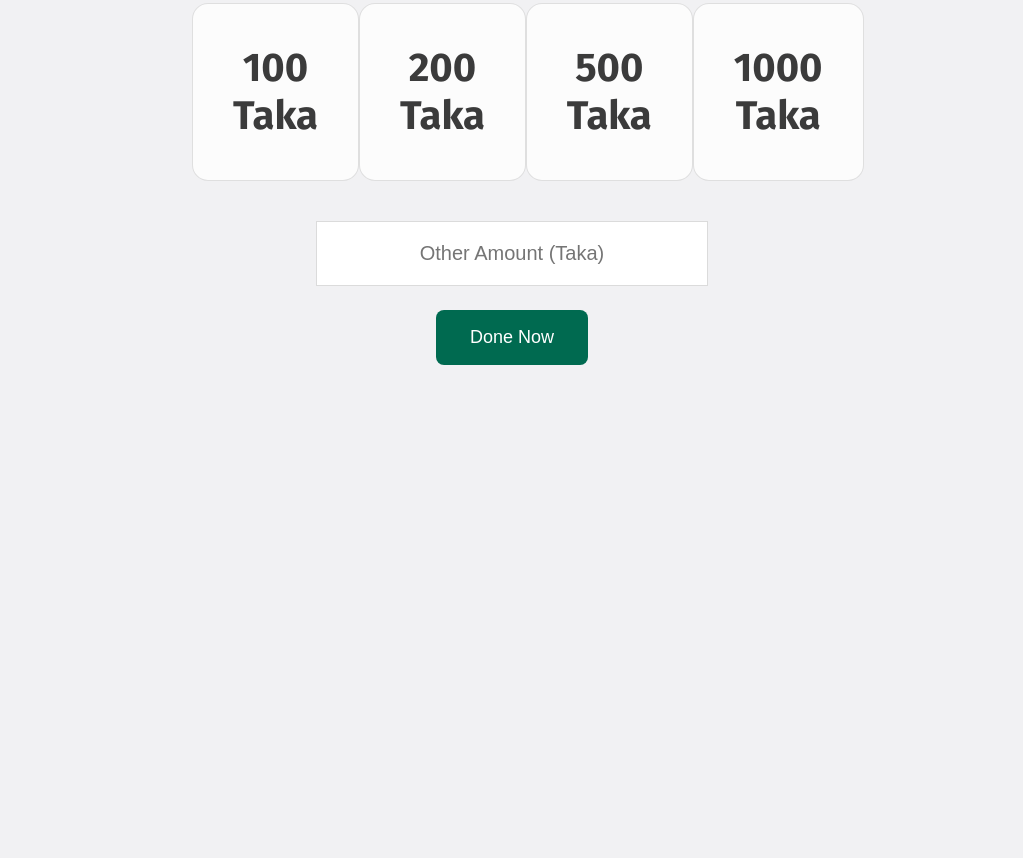
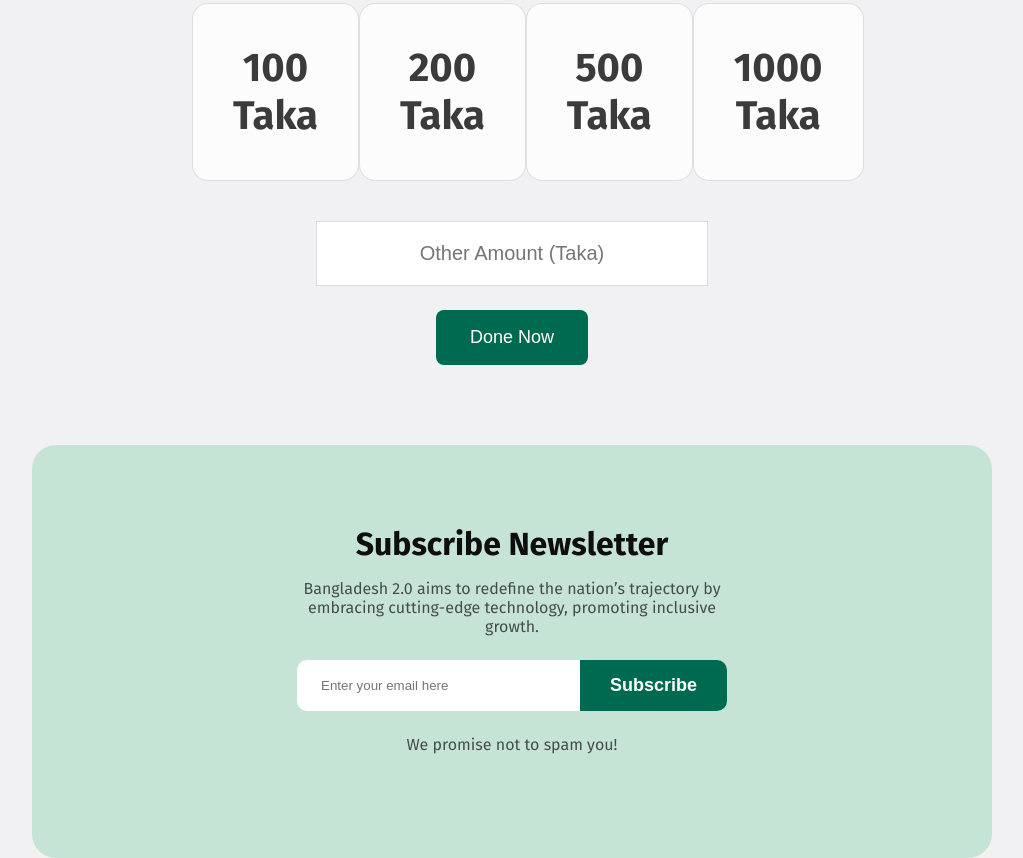
Before and after one commit to ShahriarTWS/ASSIGNMENT-001, a plain HTML site: page index.html in a window 1280 px wide. Shown: the part 4602-5460 px from the top of the page, without its empty margins (128-1151 px from the left). Before the commit the page ends 4967 px from the top, so only its background shows below. Drawn offline with Linux system fonts and the light colour scheme.

Commit message:
added Newsletter part

```diff
--- a/index.html
+++ b/index.html
@@ -292,15 +292,28 @@
           </section>
           <!-- donate part end -->
 
-
+          <!-- Newsletter start -->
+          <section class="newsletter">
+                             <!-- Newsletter start-->
+                              <div class="nl-container">
+                                <h1>Subscribe Newsletter</h1>
+                                <p class="card-description">Bangladesh 2.0 aims to redefine the nation’s trajectory by embracing cutting-edge technology, promoting inclusive growth.</p>
+                                  <form class="nl-submit" action="">
+                                      <input type="email" name="" id="" placeholder="Enter your email here">
+                                      <input type="submit" value="Subscribe">
+                                  </form>
+                                  <p class="not-spam card-description">We promise not to spam you!</p>
+                              </div>
+                            <!-- Newsletter end-->
           </section>
     </main>
+    </section>
 
     </section>
 
     <footer>
 
     </footer>
-</section>
+
 </body>
 </html>
--- a/styles/style.css
+++ b/styles/style.css
@@ -335,3 +335,64 @@ td{
     border-radius: 8px;
     cursor: pointer;
 }
+
+/* Newsletter part */
+.newsletter{
+    margin-top: 80px;
+    text-align: center;
+    background-color: #C6E4D6;
+    border-radius: 24px;
+}
+
+.newsletter h1{
+    margin-bottom: 16px;
+    font-size: 32px;
+    color: #0E0E0E;
+    font-weight: bolder;
+}
+.newsletter p{
+    margin-bottom: 24px;
+}
+
+.nl-container{
+    padding: 80px 265px;
+}
+
+.nl-submit{
+    display: flex;
+    gap: 0px;
+    justify-content: center;
+    align-items: center;
+    /* margin: 0px 265px 0px 265px; */
+}
+
+.newsletter .not-spam {
+    margin-top: 24px;
+}
+.nl-submit input[type="email"]{
+    border: none;
+    width: 100%;
+    padding: 18px 0px 18px 24px;
+    border-radius: 10px 0px 0px 10px;
+
+
+}
+
+.nl-submit input[type="submit"]{
+    border: none;
+    padding: 15px 30px;
+    font-size: 18px;
+    font-weight: 600;
+    border-radius: 0px 10px 10px 0px;
+    color: #FFFFFF;
+    background-color: #006A50;
+
+}
+
+
+/* footer part */
+footer h1{
+    font-size: 32px;
+    color: #0E0E0E;
+    font-weight: bolder;
+}
```
